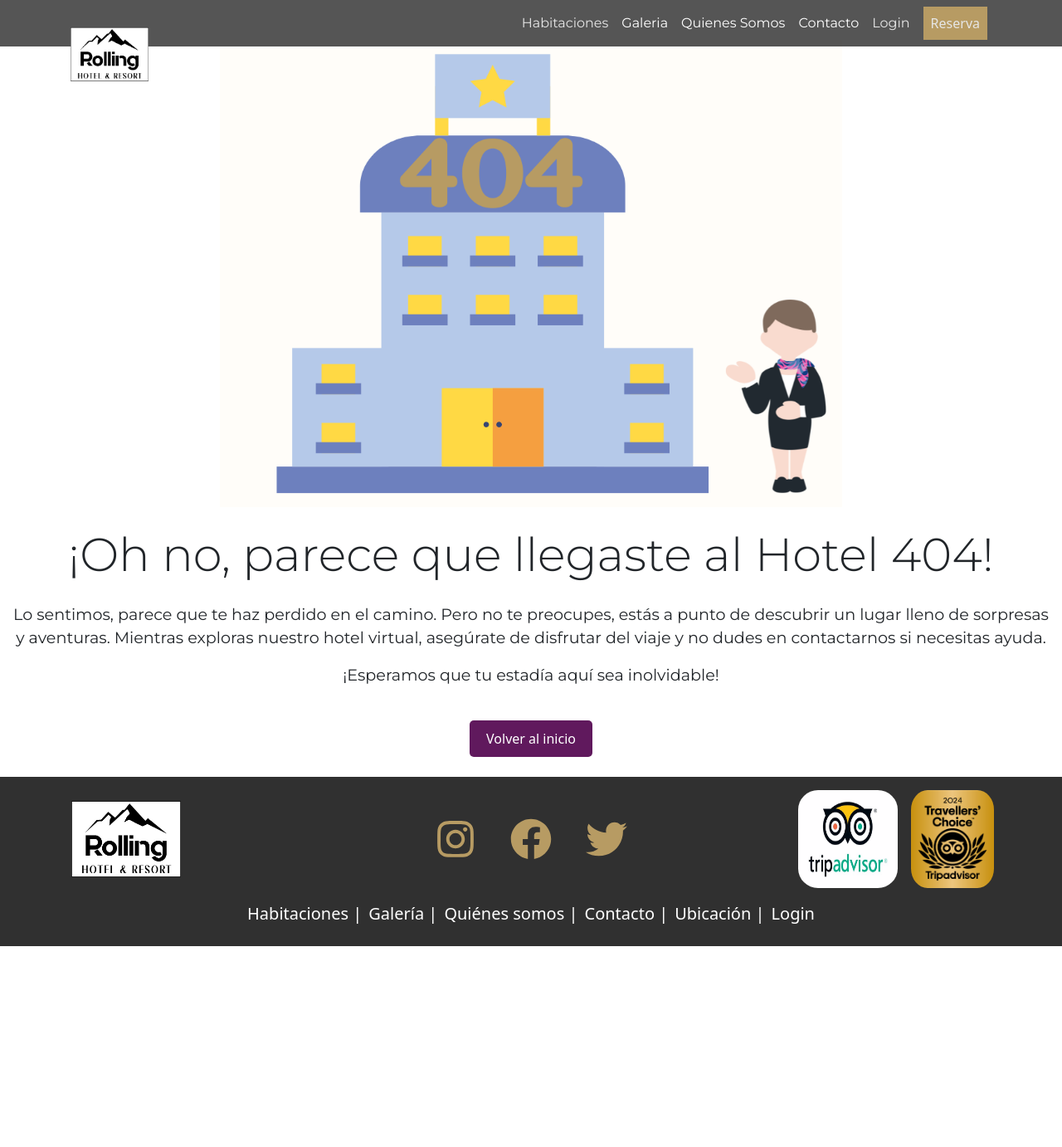
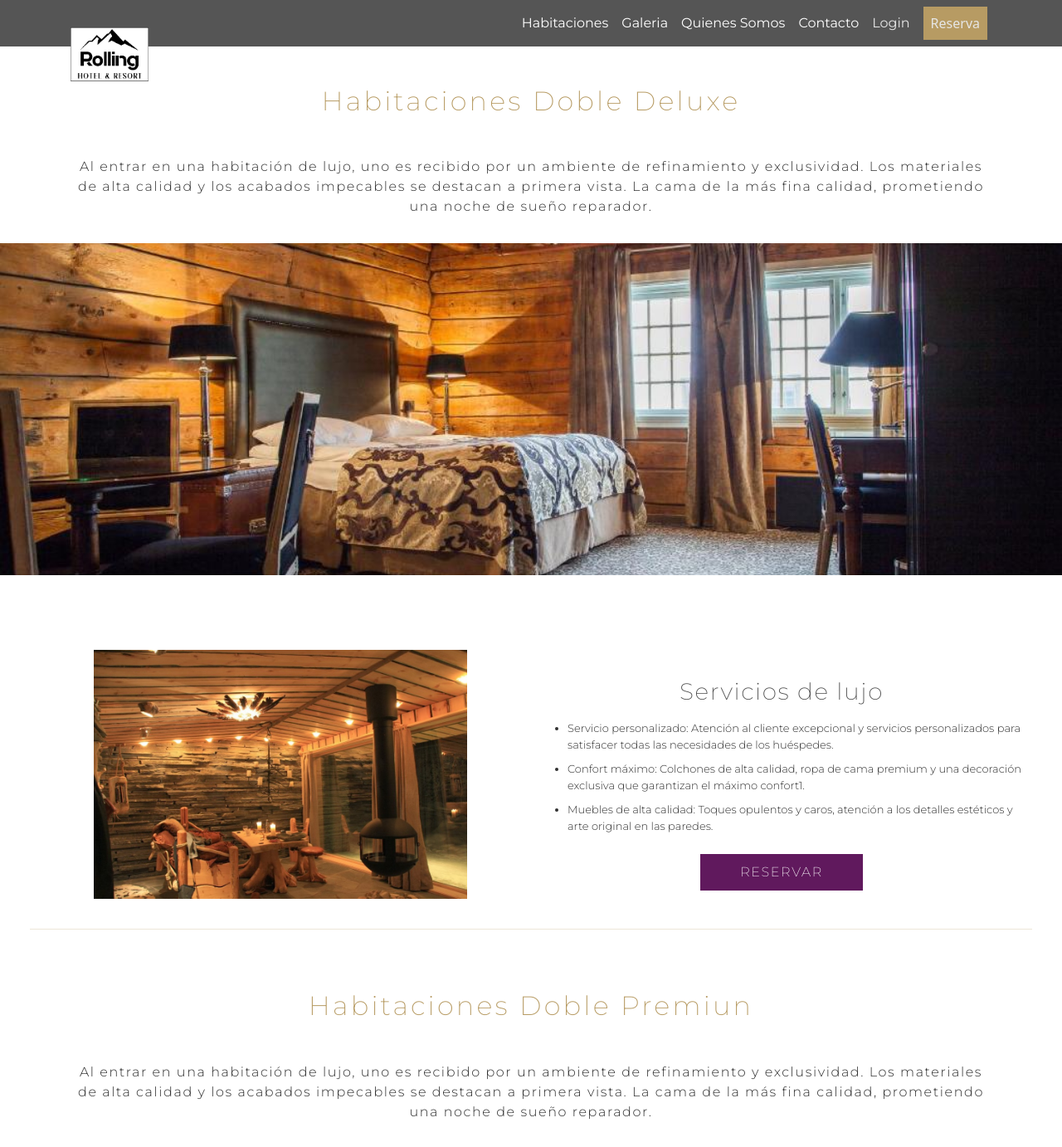
Before and after one commit to CosmeNicolas/ProyectoHotelFrontEnd, a React (Vite) app: page /Habitaciones in a window 1280 px wide. Shown: the top 1382 px of the page at 83% size. Before the commit the page ends 1140 px from the top, so only its background shows below. Built offline with nearby package versions, Linux system fonts and the light colour scheme.

Commit message:
agregue pagina habitaciones. imagenes texto. falta responsive

```diff
--- a/src/App.css
+++ b/src/App.css
@@ -219,6 +219,72 @@ backdrop-filter: blur( 0px );
 }
 /* Fin de estilo error 404*/
 
+/* estilos de habitaciones */
+.texto-tituloHTop{
+	font-family: "Montserrat", sans-serif;
+	font-weight: 200;
+	color: #B79B63;
+	letter-spacing: .2rem;
+	padding-top: 55px;
+}
+.texto-tituloH{
+	font-family: "Montserrat", sans-serif;
+	font-weight: 200;
+	color: #B79B63;
+	letter-spacing: .2rem;
+}
+.texto-textoH{
+	font-family: "Montserrat", sans-serif;
+	font-weight: 300;
+	color:#303030;
+	letter-spacing: .1rem;
+}
+.img-habitacion{
+	/* width: 100%;
+	clip-path: inset(20% 0 20% 0); */
+	width: 100%;
+	height: 400px;
+	object-fit: cover;
+}
+.descripcion-habitacion{
+	height: 500px;
+	align-items: center;
+}
+.descripcion-habitacion img{
+	height: 300px;
+}
+.descripcion-habitacion h3{
+	font-family: "Montserrat", sans-serif;
+	font-weight: 200;
+	color:#4D4D4D;
+	letter-spacing: .1rem;
+	padding-bottom: 10px;
+}
+.descripcion-habitacion li{
+	font-family: "Montserrat", sans-serif;
+	font-weight: 300;
+	font-size: small;
+	color:#303030;
+	text-align: start;
+	margin-bottom: 10px;
+}
+.btn-habitacion{
+	font-family: "Montserrat", sans-serif;
+	font-weight: 200;
+	letter-spacing: .1rem;
+	background-color: #60195D;
+    color: #fff;
+    border: none;
+    padding: 10px 20px;
+    cursor: pointer;
+    border-radius: 0px;
+    transition: background-color 0.3s;
+}
+.separador-habitacion{
+	color: #B79B63;
+
+}
+
 /* Media queris  */
 @media screen and (max-width: 767px) {
   .icono-ubicacion{
--- a/src/App.jsx
+++ b/src/App.jsx
@@ -10,6 +10,7 @@ import QuienesSomos from "./components/pages/QuienesSomos";
 import "./Administrador.css";
 import Administrador from "./components/pages/Administrador";
 import Login from "./components/pages/Login";
+import Habitaciones from "./components/pages/Habitaciones";
 function App() {
   return (
     <BrowserRouter>
@@ -17,6 +18,7 @@ function App() {
       <Routes>
         <Route exact path="/" element={<Inicio />} />
         <Route path="*" element={<Error404 />} />
+        <Route exact path="/Habitaciones" element={<Habitaciones />} />
         <Route exact path="/QuienesSomos" element={<QuienesSomos />} />
         <Route exact path="/administrador" element={<Administrador />} />
         <Route exact path="/login" element={<Login />} />
--- a/src/components/common/NavBar.jsx
+++ b/src/components/common/NavBar.jsx
@@ -26,7 +26,7 @@ const NavBar = () => {
         <Navbar.Toggle aria-controls="basic-navbar-nav" />
         <Navbar.Collapse id="basic-navbar-nav">
           <Nav className="ms-auto">
-            <NavLink className="nav-link fuente-nav" to="/" href="#home">
+            <NavLink className="nav-link fuente-nav" to="/habitaciones">
               Habitaciones
             </NavLink>
             <NavLink className="nav-link fuente-nav" href="#link">
--- /dev/null
+++ b/src/components/pages/Habitaciones.jsx
@@ -0,0 +1,114 @@
+import { Form, Button, Card } from "react-bootstrap";
+import { Link } from "react-router-dom";
+import habitacion1img from "../../assets/habitacion1.jpg";
+import living1img from "../../assets/living1.jpg";
+
+const Habitaciones = () => {
+  return (
+    <>
+      <section className="text-center">
+        <div className="mt-5">
+          <h2 className="texto-tituloHTop text-center">
+            Habitaciones Doble Deluxe
+          </h2>
+          <p className="texto-textoH container text-center mt-5">
+            Al entrar en una habitación de lujo, uno es recibido por un ambiente
+            de refinamiento y exclusividad. Los materiales de alta calidad y los
+            acabados impecables se destacan a primera vista. La cama de la más
+            fina calidad, prometiendo una noche de sueño reparador.
+          </p>
+        </div>
+        <img
+          src={habitacion1img}
+          alt="habitacionDeLujo"
+          className="img-habitacion img-fluid mt-3"
+        />
+        <div className="descripcion-habitacion row py-5 px-5">
+          <div className="col-sm-12 col-md-6 my-3">
+            <img
+              src={living1img}
+              alt="habitacionDeLujo"
+              className="img-habitacionCard img-fluid mt-3 "
+            />
+          </div>
+          <div className="col-sm-12 col-md-6 my-3 pt-5">
+            <h3>Servicios de lujo</h3>
+            <ul>
+              <li>
+                Servicio personalizado: Atención al cliente excepcional y
+                servicios personalizados para satisfacer todas las necesidades
+                de los huéspedes.
+              </li>
+              <li>
+                Confort máximo: Colchones de alta calidad, ropa de cama premium
+                y una decoración exclusiva que garantizan el máximo confort1.
+              </li>
+              <li>
+                Muebles de alta calidad: Toques opulentos y caros, atención a
+                los detalles estéticos y arte original en las paredes.
+              </li>
+            </ul>
+            <Link className="m-2 px-5 btn btn-succes btn-habitacion" to={"/"}>
+              RESERVAR
+            </Link>
+          </div>
+          <hr className="separador-habitacion container" />
+        </div>
+        <div className="">
+          <h2 className="texto-tituloH text-center">
+            Habitaciones Doble Premiun
+          </h2>
+          <p className="texto-textoH container text-center mt-5">
+            Al entrar en una habitación de lujo, uno es recibido por un ambiente
+            de refinamiento y exclusividad. Los materiales de alta calidad y los
+            acabados impecables se destacan a primera vista. La cama de la más
+            fina calidad, prometiendo una noche de sueño reparador.
+          </p>
+        </div>
+        <img
+          src={habitacion1img}
+          alt="habitacionDeLujo"
+          className="img-habitacion img-fluid mt-3"
+        />
+        <div className="descripcion-habitacion row py-5 px-5">
+          <div className="col-sm-12 col-md-6 my-3">
+            <img
+              src={living1img}
+              alt="habitacionDeLujo"
+              className="img-habitacionCard img-fluid mt-3"
+            />
+          </div>
+          <div className="col-sm-12 col-md-6 my-3">
+            <h3>Servicios de lujo</h3>
+            <ul>
+              <li>
+                Servicio personalizado: Atención al cliente excepcional y
+                servicios personalizados para satisfacer todas las necesidades
+                de los huéspedes1.
+              </li>
+              <li>
+                Confort máximo: Colchones de alta calidad, ropa de cama premium
+                y una decoración exclusiva que garantizan el máximo confort1.
+              </li>
+              <li>
+                Experiencias gastronómicas: Restaurantes de lujo con menús
+                exquisitos que suelen incluir platos típicos de la región y
+                opciones internacionales1.
+              </li>
+              <li>
+                Muebles de alta calidad: Toques opulentos y caros, atención a
+                los detalles estéticos y arte original en las paredes.
+              </li>
+            </ul>
+            <Link className="m-2 px-5 btn btn-succes btn-habitacion" to={"/"}>
+              RESERVAR
+            </Link>
+          </div>
+          <hr className="separador-habitacion container" />
+        </div>
+      </section>
+    </>
+  );
+};
+
+export default Habitaciones;
```
Also changed, not shown: package.json (+9 -0 lines), src/assets/habitacion1.jpg (added), 1 other file (tests, documents, lock files or other folders).
